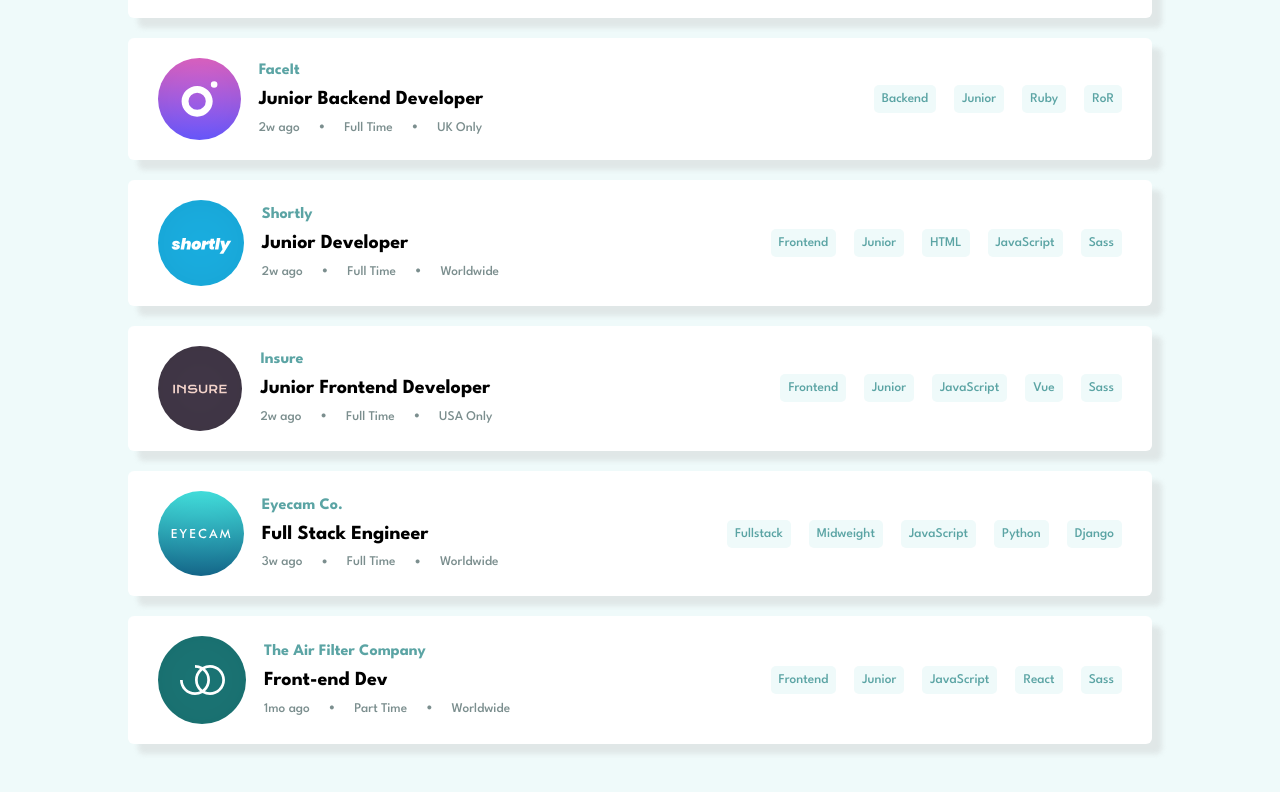
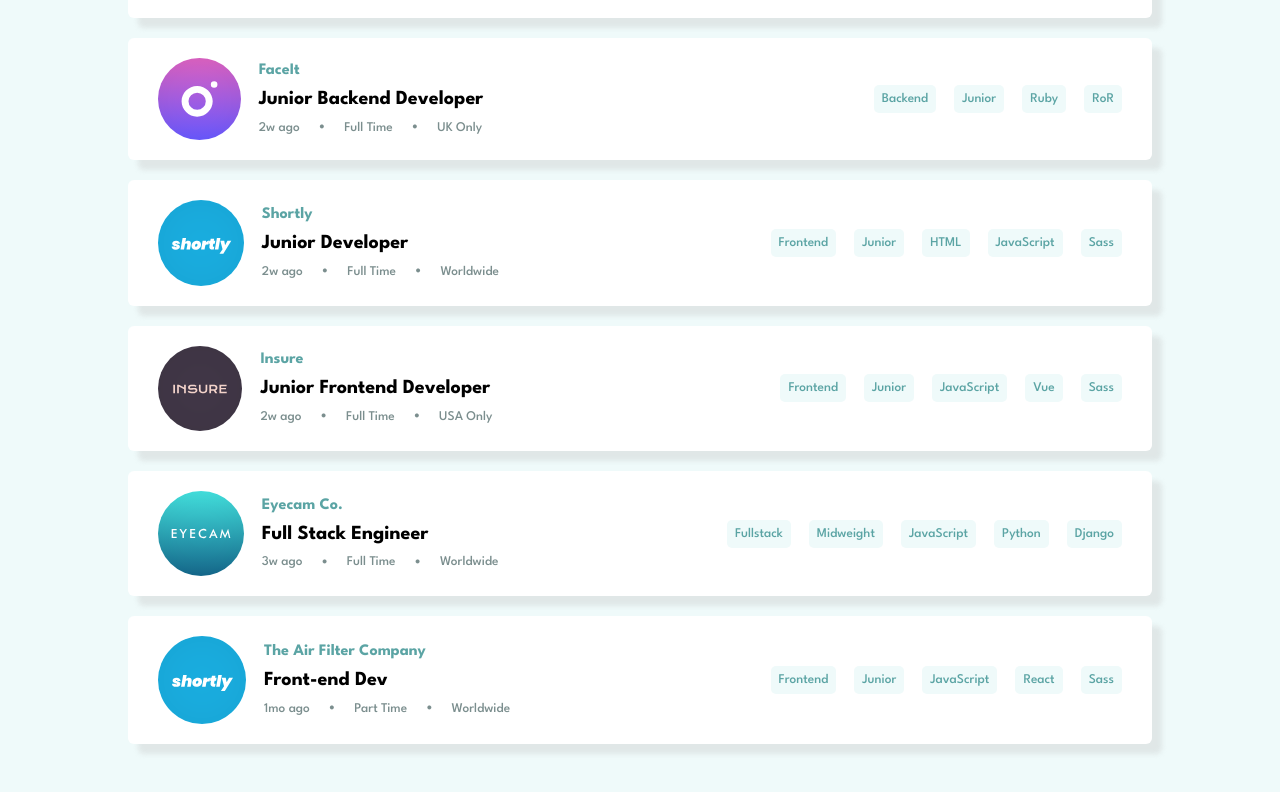
Before and after one commit to Sheriff-Oladimeji/job-listings, a React (Vite) app: page / in a window 1280 px wide. Shown: the part 812-1604 px from the top of the page. Built offline with nearby package versions, Linux system fonts and the light colour scheme.

Commit message:
fix : change logo to images

```diff
--- a/src/data/data.js
+++ b/src/data/data.js
@@ -1,9 +1,9 @@
-
+import images from "../assets"
 const data = [
   {
     "id": 1,
     "company": "Photosnap",
-    "logo": "./src/assets/photosnap.svg",
+    "logo": images.photosnap,
     "new": true,
     "featured": true,
     "position": "Senior Frontend Developer",
@@ -18,7 +18,7 @@
   {
     "id": 2,
     "company": "Manage",
-    "logo": "./src/assets/manage.svg",
+    "logo": images.manage,
     "new": true,
     "featured": true,
     "position": "Fullstack Developer",
@@ -33,7 +33,7 @@
   {
     "id": 3,
     "company": "Account",
-    "logo": "./src/assets/account.svg",
+    "logo": images.account,
     "new": true,
     "featured": false,
     "position": "Junior Frontend Developer",
@@ -48,7 +48,7 @@
   {
     "id": 4,
     "company": "MyHome",
-    "logo": "./src/assets/myhome.svg",
+    "logo": images.myhome,
     "new": false,
     "featured": false,
     "position": "Junior Frontend Developer",
@@ -63,7 +63,7 @@
   {
     "id": 5,
     "company": "Loop Studios",
-    "logo": "./src/assets/loop-studios.svg",
+    "logo": images.loopStudios,
     "new": false,
     "featured": false,
     "position": "Software Engineer",
@@ -78,7 +78,7 @@
   {
     "id": 6,
     "company": "FaceIt",
-    "logo": "./src/assets/faceit.svg",
+    "logo": images.faceit,
     "new": false,
     "featured": false,
     "position": "Junior Backend Developer",
@@ -93,7 +93,7 @@
   {
     "id": 7,
     "company": "Shortly",
-    "logo": "./src/assets/shortly.svg",
+    "logo": images.shortly,
     "new": false,
     "featured": false,
     "position": "Junior Developer",
@@ -108,7 +108,7 @@
   {
     "id": 8,
     "company": "Insure",
-    "logo": "./src/assets/insure.svg",
+    "logo":images.insure,
     "new": false,
     "featured": false,
     "position": "Junior Frontend Developer",
@@ -123,7 +123,7 @@
   {
     "id": 9,
     "company": "Eyecam Co.",
-    "logo": "./src/assets/eyecam-co.svg",
+    "logo": images.eyecam,
     "new": false,
     "featured": false,
     "position": "Full Stack Engineer",
@@ -138,7 +138,7 @@
   {
     "id": 10,
     "company": "The Air Filter Company",
-    "logo": "./src/assets/the-air-filter-company.svg",
+    "logo": images.shortly,
     "new": false,
     "featured": false,
     "position": "Front-end Dev",
```
